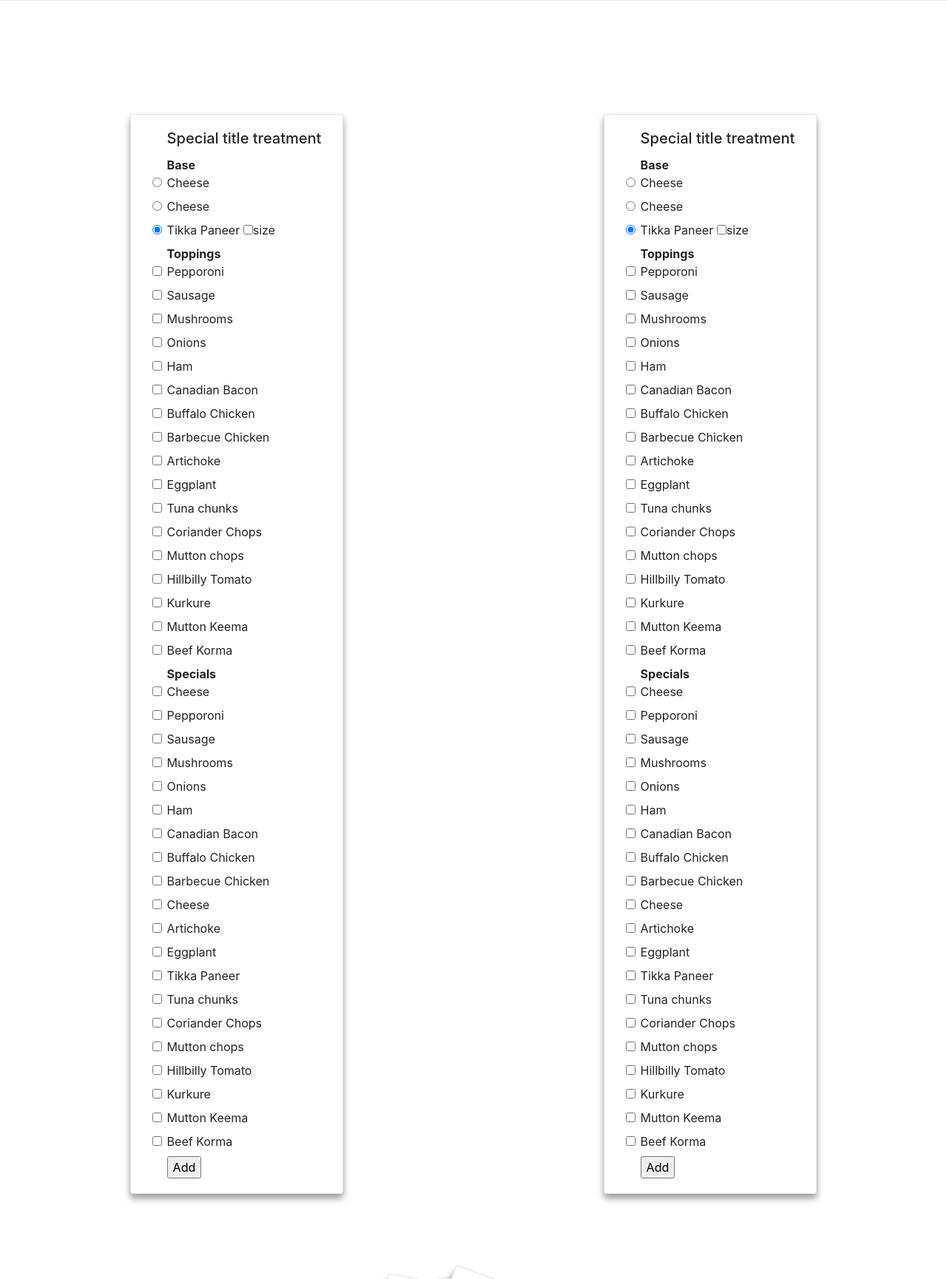
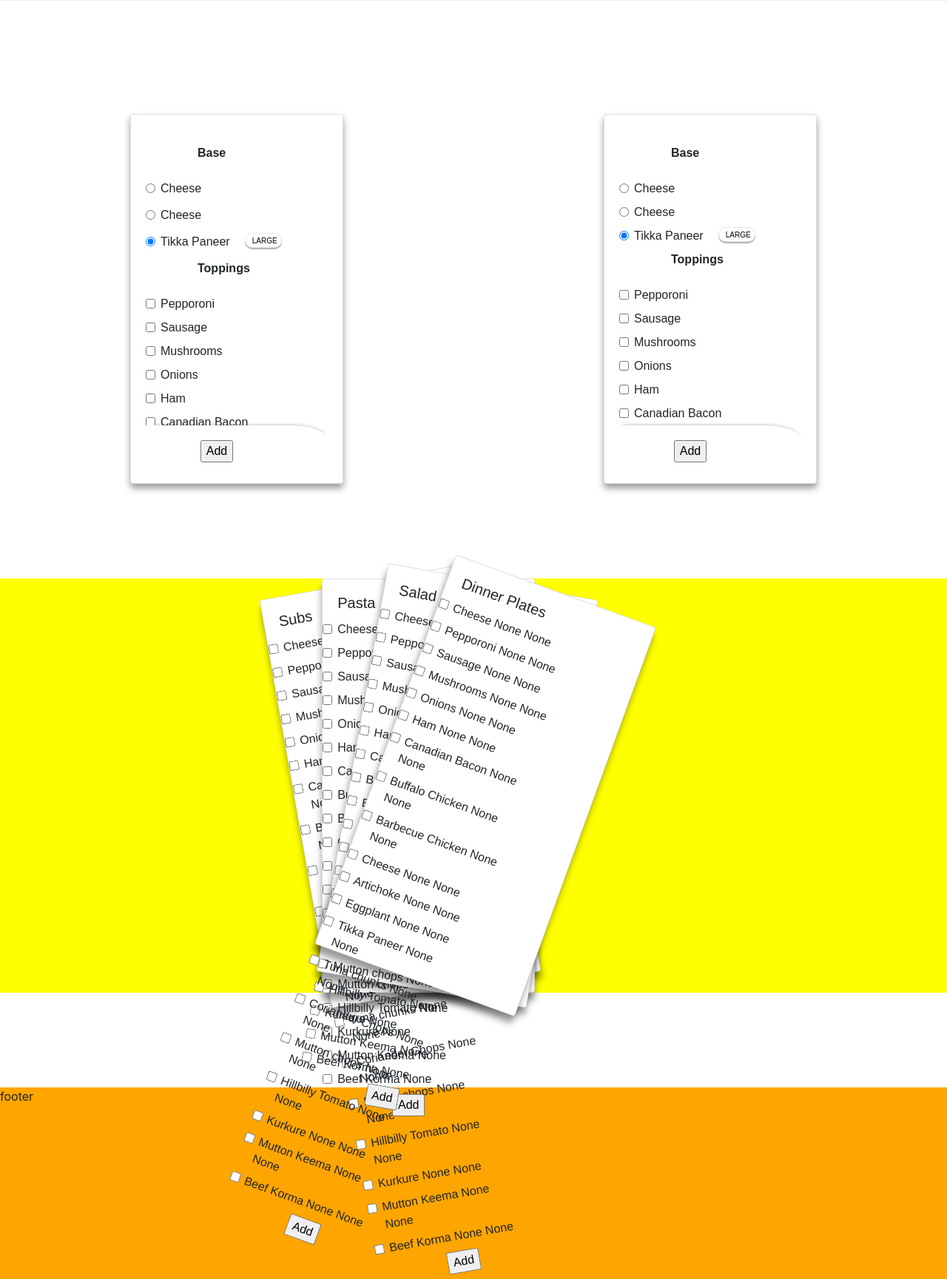
Before and after one commit to Chipsetjunkie/pzdj-live, a Django app: template orders/templates/orders/index.html in a window 1280 px wide. Shown: the part 441-2170 px from the top of the page at 74% size. Run offline with Django 3.2, Linux system fonts and the light colour scheme; the template is opened without the code that fills it: values that come from a table or form of the project are taken from there, others are empty; a user stored in the database is signed in; data comes from the database, SQL or seed files in the repository; both versions use the stored data as it was after the commit; tables that the repository leaves empty hold one stand-in row (values such as "Sample post"); some libraries are stand-ins or nearby versions.

Commit message:
checkpoint

```diff
--- a/orders/static/orders/styling/main.css
+++ b/orders/static/orders/styling/main.css
@@ -1,3 +1,7 @@
+b{
+  margin-left: 50px;
+}
+
 #cart-section{
   margin-top: 2%;
   margin-left: 90%;
@@ -23,13 +27,13 @@
 
 #Pizza-card{
   box-shadow: 0 6px 10px 0px rgba(0,0,0,0.4);
-
+  height: 500px;
 }
 
 #Sicillian-card{
     box-shadow: 0 6px 10px 0px rgba(0,0,0,0.4);
+    height: 500px;
 }
-
 
 #Sub-card{
     position: absolute;
@@ -75,6 +79,12 @@
   margin-top:10%;
   height: 50vh;
   background: orange;
+}
+
+#submit{
+  position:relative;
+  top:20%;
+  left:30%;
 }
 
 .nav-contents{
@@ -146,11 +156,88 @@
 }
 
 .card-body{
-  margin-left: 10%;
+  font-family: sans-serif;
 }
 
+.card-bodyarea{
+    padding: 20px;
+    padding-right: 0;
+    height: 400px;
+    overflow-y: hidden;
 
+}
+
+.card-bodyarea:hover{
+  overflow-y: auto;
+}
+
+.options{
+  display: flex;
+  justify-content:flex-start;
+
+}
 .menu{
   display: flex;
   flex-direction: row;
 }
+
+.custom-card-footer{
+  padding-left: 0;
+  width: 100%;
+  height: 100px;
+  box-shadow: 0 -5px 5px -5px rgba(0,0,0,0.3);
+  border-top-right-radius: 20%;
+}
+
+/* button design*/
+
+.menu-input{
+  position:relative;
+}
+
+.size-button {
+  position: relative;
+  display: inline-block;
+  width: 50px;
+  height: 20px;
+  cursor: pointer;
+  margin-left:  20px;
+}
+
+.size-button input{
+  opacity: 0;
+}
+
+.size-text{
+  position: absolute;
+  font-weight: 300;
+  font-size: 10px;
+  font-family: sans-serif;
+  left:10px;
+  top:3px;
+  color:black;
+  z-index: 1;
+
+  }
+
+.background{
+  position: absolute;
+  border: 1px solid rgba(0,0,0,0.1);
+  border-radius: 20px;
+  height: 20px;
+  width:50px;
+  padding: 7px;
+  left:0;
+  box-shadow: 0 2px 1px 0 rgba(0,0,0,0.3);
+}
+
+
+.size-button input:checked ~ .background{
+  background: #e63946;
+  box-shadow: 0 0 5px 0 #e63946;
+}
+
+.size-button input:checked + .size-text{
+  font-weight: 400;
+  color: white;
+}
--- a/orders/templates/orders/index.html
+++ b/orders/templates/orders/index.html
@@ -55,17 +55,22 @@
           <div id="pizza-items">
                 <div class="card" id = "Pizza-card" style="width: 18rem;">
                   <div class="card-body">
-                    <h5 class="card-title">Special title treatment</h5>
+                    <div class="card-bodyarea">
                         <form id="regular-form" method="post">
                         <!--<form action="{% url 'add'%}" method="post"> -->
                           {% csrf_token %}
-                      <b>Base</b><br>
+                          <b>Base</b><br><br>
                           {% for i in Reg_tops %}
                             {% if i.foodcategory == 'Base' %}
                                 {% if user.is_authenticated%}
-                                <div>
-                                <label><input type="radio" id="base-item" class="form-check-input" value ="{{i.id}}" name="base" checked>{{i.name}}</label>
-                                <span class="basespan" id="basespan{{i.id}}" data-base={{i.id}}><label><input type="checkbox" id="base-size" name="base_size" value="{{i.id}}" >size</label><br></span>
+                                    <div class="options">
+                                        <label class="menu-input"><input type="radio" id="base-item" class="form-check-input" value ="{{i.id}}" name="base" checked>{{i.name}}</label>
+                                        <span class="basespan" id="basespan{{i.id}}" data-base={{i.id}}><label>
+                                          <label class="size-button">
+                                              <input type="checkbox" id="base-size" name="base_size" value="{{i.id}}">
+                                              <span class="size-text">LARGE</span>
+                                              <span class="background"></span>
+                                          </label><br></span>
                                     </div>
                                 {% else %}
                                     <div >
@@ -74,13 +79,18 @@
                                 {%endif%}
                             {% endif %}
                           {% endfor %}
-                      <b>Toppings</b><br>
+                          <b>Toppings</b><br><br>
                             {% for i in Reg_tops %}
                               {% if i.foodcategory != 'Base' %}
                                 {% if user.is_authenticated %}
-                                <div>
-                                  <label><input type="checkbox" id="items" class="form-check-input" value ="{{i.id}}" name="items">{{i.name}}</label>
-                                  <span class="sizespan" id="sizespan{{i.id}}" data-value={{i.id}}><label><input type="checkbox" id="items-size" name="items_size" value="{{i.id}}" >size</label><br></span>
+                                    <div class="options">
+                                      <label class="menu-input"><input type="checkbox" id="items" class="form-check-input" value ="{{i.id}}" name="items">{{i.name}}</label>
+                                      <span class="sizespan" id="sizespan{{i.id}}" data-value={{i.id}}>
+                                        <label class="size-button">
+                                          <input type="checkbox" id="items-size" name="items_size" value="{{i.id}}" >
+                                          <span class="size-text">LARGE</span>
+                                          <span class="background"></span>
+                                        </label><br></span>
                                     </div>
                                 {% else %}
                                     <div>
@@ -89,12 +99,18 @@
                                 {%endif%}
                               {% endif %}
                             {% endfor %}
-                        <b>Specials</b><br>
+                            <b>Specials</b><br><br>
                               {% for i in Reg_spec %}
                                 {% if user.is_authenticated %}
-                            <div>
-                            <label><input type="checkbox" class="form-check-input" id="special-items" value ="{{i.id}}" name="specials">{{i.name}}</label>
-                            <span class="specialspan" id="specialspan{{i.id}}" data-special={{i.id}}><label><input type="checkbox" name="specials_size" value="{{i.id}}" >size</label><br></span>
+                                <div class="options">
+                                <label class="menu-input"><input type="checkbox" class="form-check-input" id="special-items" value ="{{i.id}}" name="specials">{{i.name}}</label>
+                                <span class="specialspan" id="specialspan{{i.id}}" data-special={{i.id}}>
+                                  <label class="size-button">
+                                    <input type="checkbox" name="specials_size" value="{{i.id}}">
+                                    <span class="size-text">LARGE</span>
+                                    <span class="background"></span>
+                                  </label><br></span>
+
                                 </div>
                                 {% else %}
                                 <div>
@@ -102,9 +118,12 @@
                                 </div>
                                 {%endif%}
                               {% endfor %}
+                            </div>
+                        <div class="custom-card-footer">
                             {% if user.is_authenticated %}
-                        <input type="submit"  value="Add">
+                          <input type="submit"  id="submit" value="Add">
                             {% endif %}
+                        </div>
                     </form>
                   </div>
                 </div>
@@ -113,17 +132,23 @@
                   <!-- Sicillian Items -->
                 <div class="card" id = "Sicillian-card" style="width: 18rem;">
                   <div class="card-body">
-                    <h5 class="card-title">Special title treatment</h5>
                       <form id="sicillian-form" method="post">
                     <!--<form action="{% url 'add'%}" method="post"> -->
+                        <div class="card-bodyarea">
                             {% csrf_token %}
-                      <b>Base</b><br>
+                            <b>Base</b><br><br>
                             {% for i in Sci_tops %}
                               {% if i.foodcategory == 'Base' %}
                                 {% if user.is_authenticated%}
-                              <div>
-                              <label><input type="radio" id="sci-base-item" class="form-check-input" value ="{{i.id}}" name="base" checked>{{i.name}}</label>
-                              <span class="sci-basespan" id="sci-basespan{{i.id}}" data-base={{i.id}}><label><input type="checkbox" id="base-size" name="base_size" value="{{i.id}}" >size</label><br></span>
+                                    <div class="options">
+                                    <label class="menu-input"><input type="radio" id="sci-base-item" class="form-check-input" value ="{{i.id}}" name="base" checked>{{i.name}}</label>
+                                    <span class="sci-basespan" id="sci-basespan{{i.id}}" data-base={{i.id}}>
+                                      <label class="size-button">
+                                        <input type="checkbox" id="base-size" name="base_size" value="{{i.id}}">
+                                        <span class="size-text">LARGE</span>
+                                        <span class="background"></span>
+                                      </label><br></span>
+
                                     </div>
                                 {% else %}
                                     <div>
@@ -132,13 +157,19 @@
                                 {%endif%}
                               {% endif %}
                             {% endfor %}
-                      <b>Toppings</b><br>
+                            <b>Toppings</b><br><br>
                               {% for i in Sci_tops %}
                                 {% if i.foodcategory != 'Base' %}
                                 {% if user.is_authenticated %}
-                              <div>
-                              <label><input type="checkbox" id="sci-items" class="form-check-input" value ="{{i.id}}" name="items">{{i.name}}</label>
-                              <span class="sci-sizespan" id="sci-sizespan{{i.id}}" data-value={{i.id}}><label><input type="checkbox" id="items-size" name="items_size" value="{{i.id}}" >size</label><br></span>
+                                    <div class="options">
+                                    <label class="menu-input"><input type="checkbox" id="sci-items" class="form-check-input" value ="{{i.id}}" name="items">{{i.name}}</label>
+                                    <span class="sci-sizespan" id="sci-sizespan{{i.id}}" data-value={{i.id}}>
+                                      <label class="size-button">
+                                        <input type="checkbox" id="items-size" name="items_size" value="{{i.id}}">
+                                        <span class="size-text">LARGE</span>
+                                        <span class="background"></span>
+                                      </label><br></span>
+
                                     </div>
                                 {% else %}
                                     <div>
@@ -147,12 +178,17 @@
                                 {%endif%}
                                 {% endif %}
                               {% endfor %}
-                        <b>Specials</b><br>
+                              <b>Specials</b><br><br>
                                 {% for i in Sci_spec %}
                                 {% if user.is_authenticated%}
-                                <div>
-                                <label><input type="checkbox" class="form-check-input" id="sci-special-items" value ="{{i.id}}" name="specials">{{i.name}}</label>
-                                <span class="sci-specialspan" id="sci-specialspan{{i.id}}" data-special={{i.id}}><label><input type="checkbox" name="specials_size" value="{{i.id}}" >size</label><br></span>
+                                      <div class="options">
+                                      <label class="menu-input"><input type="checkbox" class="form-check-input" id="sci-special-items" value ="{{i.id}}" name="specials">{{i.name}}</label>
+                                      <span class="sci-specialspan" id="sci-specialspan{{i.id}}" data-special={{i.id}}>
+                                        <label class="size-button">
+                                          <input type="checkbox" name="specials_size" value="{{i.id}}">
+                                          <span class="size-text">LARGE</span>
+                                          <span class="background"></span>
+                                        </label><br></span>
                                     </div>
                                 {% else %}
                                     <div>
@@ -160,9 +196,12 @@
                                     </div>
                                 {%endif%}
                                 {% endfor %}
+                              </div>
+                              <div class="custom-card-footer">
                                 {% if user.is_authenticated %}
-                        <input type="submit"  value="Add">
+                              <input type="submit"  id="submit" value="Add">
                               {% endif %}
+                            </div>
                     </form>
                   </div>
                 </div>
@@ -178,8 +217,14 @@
                             {% for i in Subs%}
                               {% if user.is_authenticated %}
                               <div class="menu">
-                              <label><input type="checkbox" class="form-check-input" id="sub-item" value ="{{i.id}}" name="subs">{{i.name}} {{i.Price_small}} {{i.Price_large}}</label><br>
-                              <span class="subsize" id="subsize{{i.id}}" data-base={{i.id}}><label><input type="checkbox" id="sub-size" name="subs_size" value="{{i.id}}" >size</label><br></span>
+                              <label class="menu-input"><input type="checkbox" class="form-check-input" id="sub-item" value ="{{i.id}}" name="subs">{{i.name}} {{i.Price_small}} {{i.Price_large}}</label><br>
+                              <span class="subsize" id="subsize{{i.id}}" data-base={{i.id}}>
+                                <label class="size-button">
+                                  <input type="checkbox" id="sub-size" name="subs_size" value="{{i.id}}">
+                                  <span class="size-text">LARGE</span>
+                                  <span class="background"></span>
+                                </label><br></span>
+
                               </div>
                               {% else %}
                                   <div>
@@ -188,7 +233,7 @@
                               {%endif%}
                             {%endfor%}
                             {% if user.is_authenticated %}
-                          <input type="submit"  value="Add">
+                          <input type="submit"  id="submit" value="Add">
                             {% endif %}
                         </form>
                       </div>
@@ -210,7 +255,7 @@
                               {%endif%}
                             {%endfor%}
                             {% if user.is_authenticated %}
-                          <input type="submit"  value="Add">
+                          <input type="submit"  id="submit" value="Add">
                             {% endif %}
                           </form>
                         </div>
@@ -232,7 +277,7 @@
                                 {%endif%}
                               {%endfor%}
                               {% if user.is_authenticated %}
-                            <input type="submit"  value="Add">
+                            <input type="submit"  id="submit" value="Add">
                               {% endif %}
                             </form>
                           </div>
@@ -246,8 +291,14 @@
                                 {% for i in Dinner%}
                                   {% if user.is_authenticated %}
                                   <div class="menu">
-                                  <label><input type="checkbox" class="form-check-input" id="dinner-item" value ="{{i.id}}" name="dinner">{{i.name}} {{i.Price_small}} {{i.Price_large}}</label><br>
-                                  <span class="dinsize" id="dinsize{{i.id}}" data-base={{i.id}}><label><input type="checkbox" id="dinner_size" name="dinner_size" value="{{i.id}}" >size</label><br></span>
+                                  <label class="menu-input"><input type="checkbox" class="form-check-input" id="dinner-item" value ="{{i.id}}" name="dinner">{{i.name}} {{i.Price_small}} {{i.Price_large}}</label><br>
+                                  <span class="dinsize" id="dinsize{{i.id}}" data-base={{i.id}}>
+                                    <label class="size-button">
+                                      <input type="checkbox" id="dinner_size" name="dinner_size" value="{{i.id}}">
+                                      <span class="size-text">LARGE</span>
+                                      <span class="background"></span>
+                                    </label><br></span>
+
                                   </div>
                                   {% else %}
                                       <div>
@@ -256,7 +307,7 @@
                                   {%endif%}
                                 {%endfor%}
                                 {% if user.is_authenticated %}
-                              <input type="submit"  value="Add">
+                              <input type="submit" id="submit" value="Add">
                                 {% endif %}
                               </form>
                             </div>
```
Also changed, not shown: db.sqlite3. Lines whose indentation alone changed are shown as unchanged.
